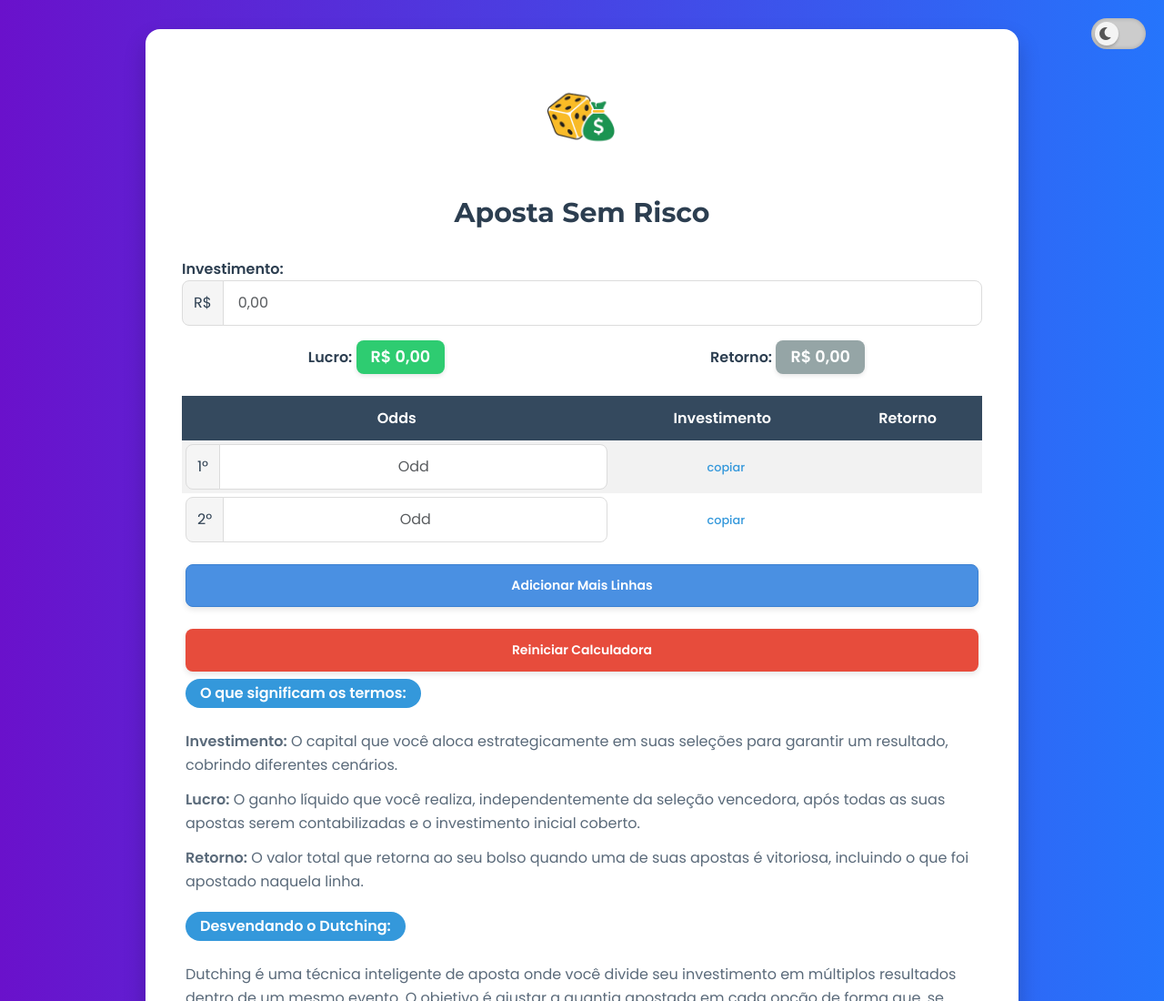
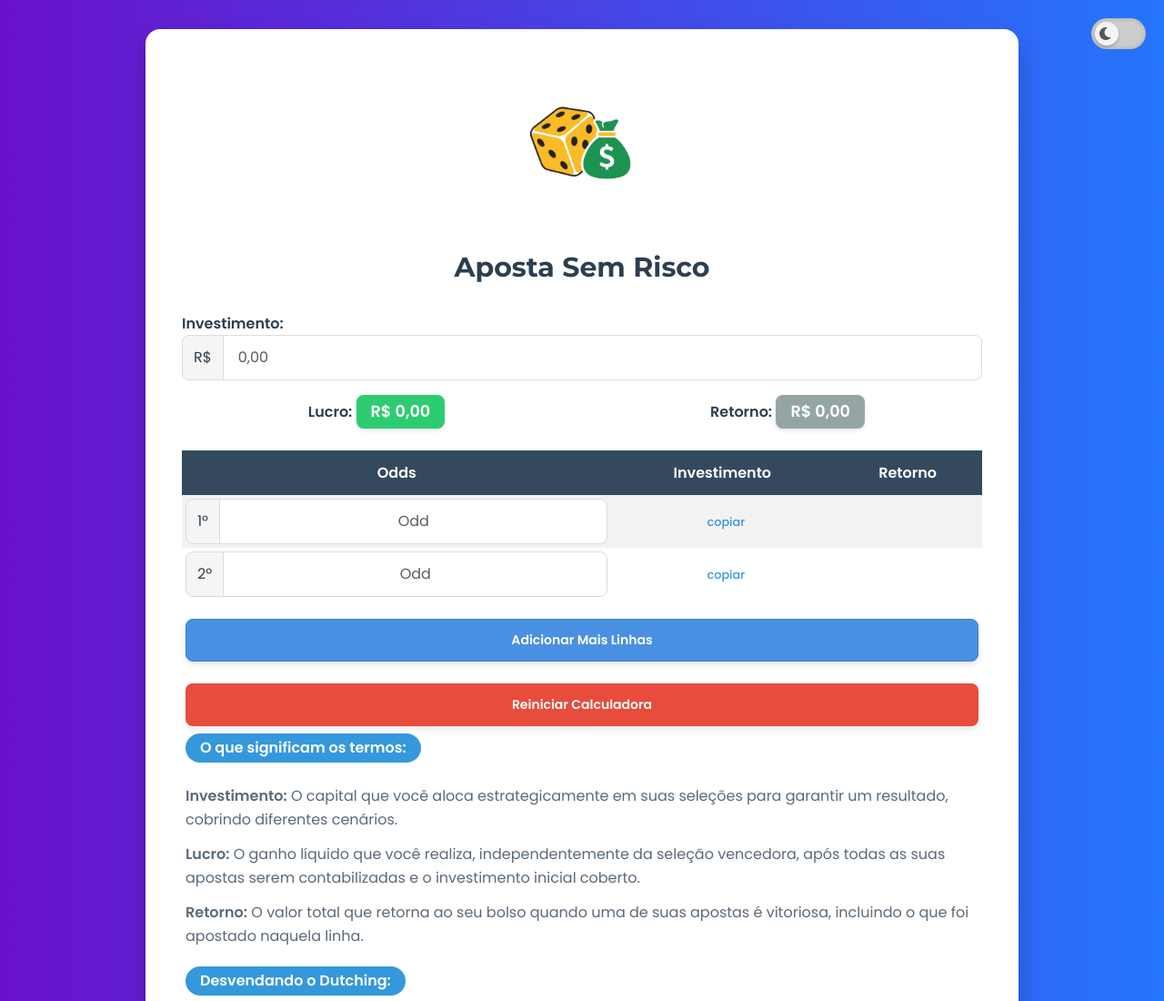
Before and after one commit to Guilhermelazaro10/calculadora-dutching, a plain HTML site: page index.html in a window 1280 px wide. Shown: the top 1100 px of the page at 91% size. Drawn offline with nearby package versions, Linux system fonts and the light colour scheme.

Commit message:
index.html

```diff
--- a/index.html
+++ b/index.html
@@ -136,7 +136,7 @@
     .logo-display img {
         max-width: 100%;
         height: auto;
-        max-height: 120px;
+        max-height: 180px;
         display: inline-block;
         margin: 0 auto;
     }
```
